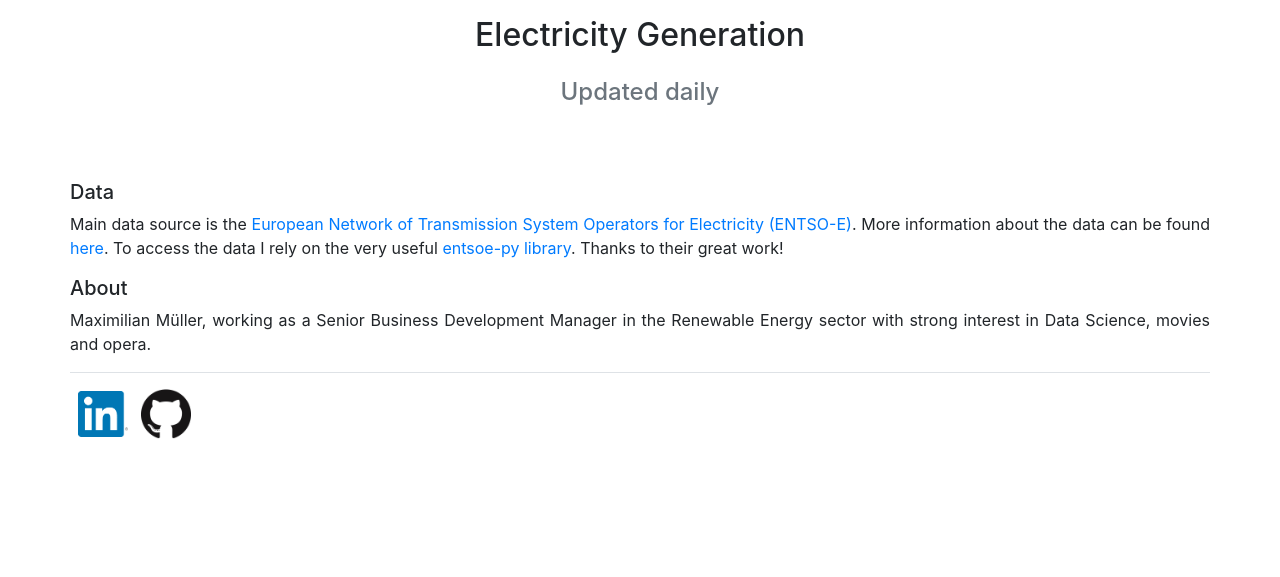
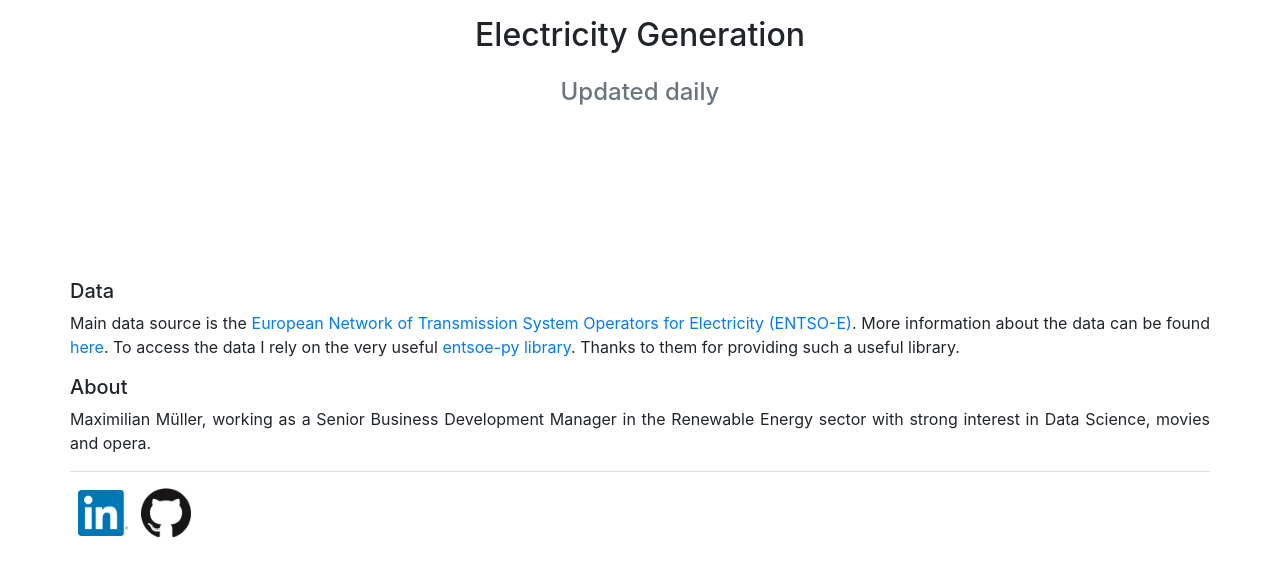
Before and after one commit to muellermax/electricity, a Flask app: template myapp/templates/index.html in a window 1280 px wide. Shown: the part 56-633 px from the top of the page. Run offline with Flask 2, Linux system fonts and the light colour scheme; the template is opened without the code that fills it, so the values that code supplies are empty; some libraries are stand-ins or nearby versions.

Commit message:
update: some changes in text in index

```diff
--- a/myapp/templates/index.html
+++ b/myapp/templates/index.html
@@ -4,7 +4,7 @@
 
 <head>
 
-<title>Covid-19 Dashboard</title>
+<title>Electricity generation</title>
 
     <!-- Meta OG Information -->
     <meta property="og:image" content="/static/img/graph.png">
@@ -64,7 +64,7 @@
         -->
 
         <!--charts-->
-        <div id="charts" class="container mt-3 text-center">
+        <div id="charts" class="container mt-3 text-center" style="height: 100px;">
 
             <!--top two charts-->
             <div class="row mb-6">
@@ -86,7 +86,8 @@
         <p class="text-justify">Main data source is the <a href="https://www.entsoe.eu/" target="_blank">
             European Network of Transmission System Operators for Electricity (ENTSO-E)</a>.
             More information about the data can be found <a href="https://transparency.entsoe.eu/content/static_content/Static%20content/web%20api/Guide.html" target="_blank">here</a>.
-            To access the data I rely on the very useful <a href="https://github.com/EnergieID/entsoe-py" target="_blank">entsoe-py library</a>. Thanks to their great work!
+            To access the data I rely on the very useful <a href="https://github.com/EnergieID/entsoe-py" target="_blank">entsoe-py library</a>. Thanks to them for providing such a
+             useful library.
         </p>
         </div>
     <div class="row">
```
